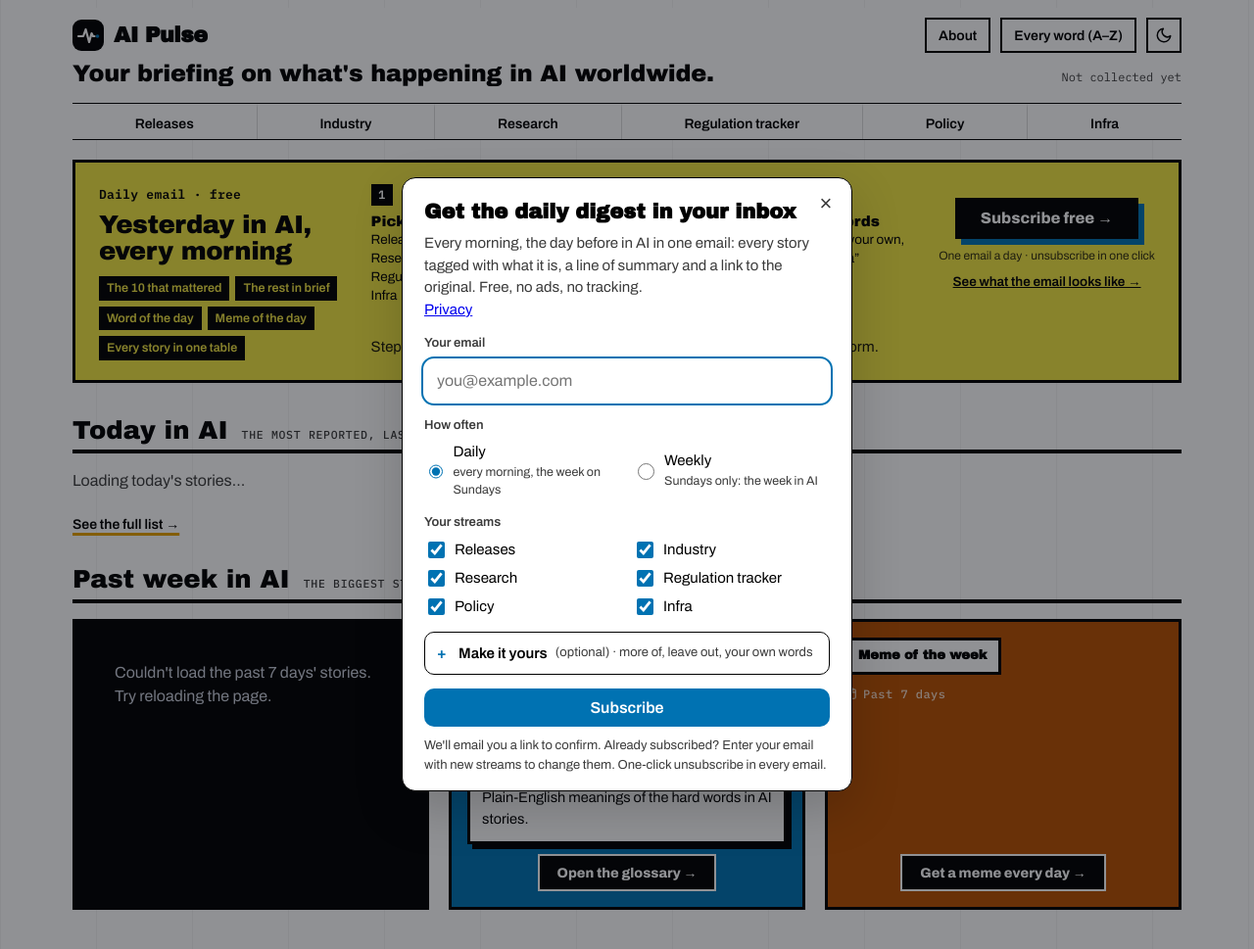
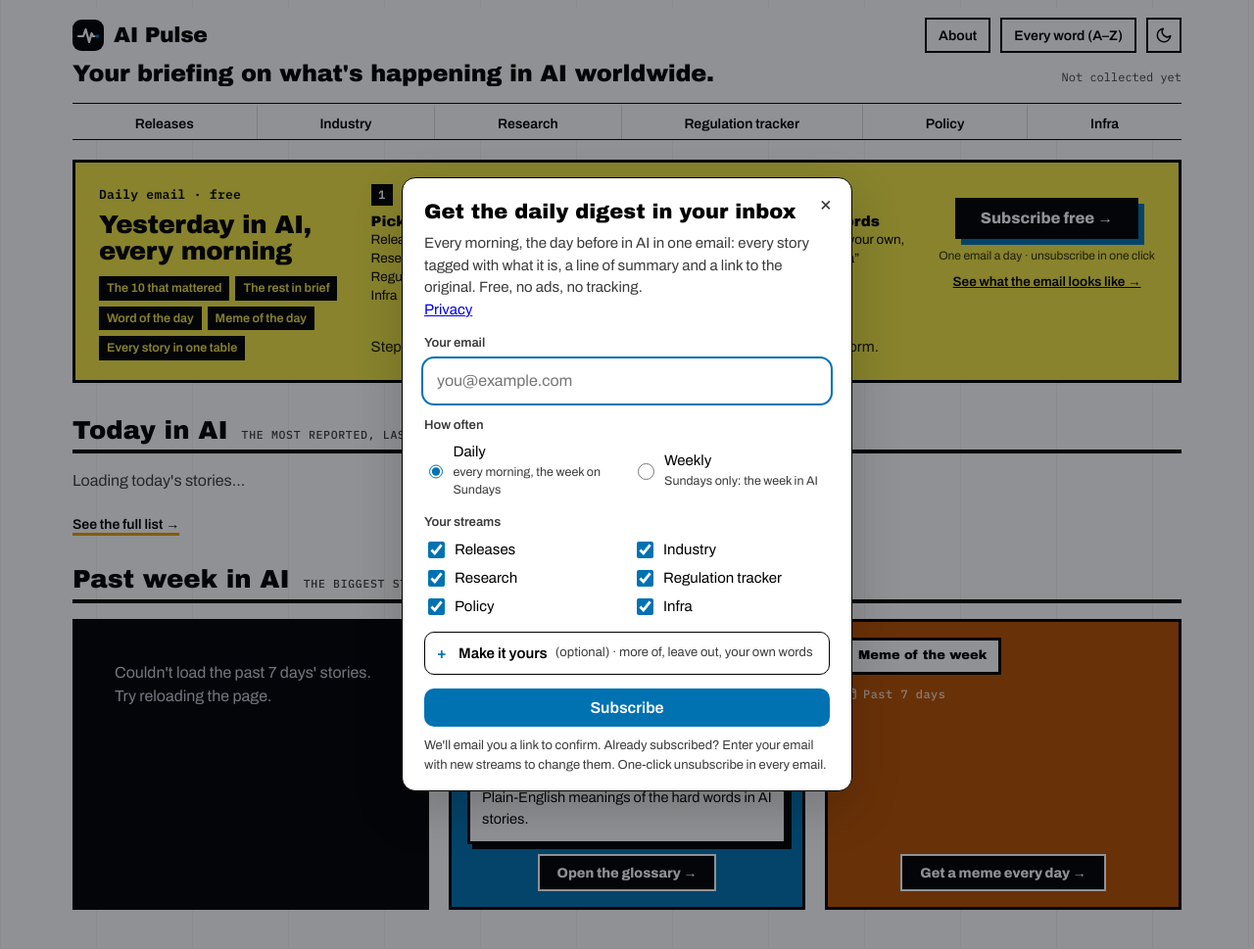
Before and after one commit to shru14/ai-pulse, a Python web app: template templates/index.html in a window 1280 px wide. Shown: the top 969 px of the page at 98% size. Run offline with Jinja, Linux system fonts and the light colour scheme; the template is opened without the code that fills it, so the values that code supplies are empty.

Commit message:
Front page type: no faked bold on Archivo Black headings; meme credit and close button in the page's font
Co-Authored-By: Claude Opus 5.5 <noreply@anthropic.com>

```diff
--- a/templates/index.html
+++ b/templates/index.html
@@ -96,7 +96,7 @@ header.top{position:sticky;top:0;z-index:6;background:var(--bg);height:var(--bar
 .mark circle{fill:var(--accent)}
 @keyframes trace{0%{stroke-dashoffset:44}45%,100%{stroke-dashoffset:0}}
 @media (prefers-reduced-motion: reduce){.mark polyline{animation:none}}
-h1{font-family:var(--display);font-weight:700;font-size:22px;letter-spacing:-.02em;margin:0;line-height:1}
+h1{font-family:var(--display);font-weight:400;font-size:22px;letter-spacing:-.02em;margin:0;line-height:1}
 /* "Daily digest": opens the subscribe panel. The label hides on narrow screens; the icon stays. */
 .subscribe-btn[hidden]{display:none}
 .subscribe-btn{flex:none;height:36px;display:inline-flex;align-items:center;gap:7px;padding:0 12px;border:1px solid var(--line);border-radius:10px;background:var(--surface);color:var(--ink);font:600 14px var(--body);cursor:pointer}
@@ -139,10 +139,10 @@ header.top{gap:10px}
 @media (max-width:480px){.subscribe-btn.cta span{display:inline}.subscribe-btn.cta{width:auto;padding:0 12px}}
 .subscribe{width:min(460px,calc(100vw - 32px));border:1px solid var(--line);border-radius:14px;background:var(--surface);color:var(--ink);padding:22px 22px 16px;box-shadow:0 18px 50px rgba(0,0,0,.18)}
 .subscribe::backdrop{background:rgba(10,12,18,.45)}
-.subscribe h2{font-family:var(--display);font-size:21px;line-height:1.2;margin:0 28px 8px 0}
+.subscribe h2{font-family:var(--display);font-weight:400;font-size:21px;line-height:1.2;margin:0 28px 8px 0}
 .sub-lede{margin:0 0 14px;color:var(--muted);font-size:15px;line-height:1.5}
 .sub-close-form{position:absolute;top:10px;right:10px;margin:0}
-.sub-close{width:32px;height:32px;border:0;border-radius:8px;background:none;color:var(--muted);font-size:22px;line-height:1;cursor:pointer}
+.sub-close{width:32px;height:32px;border:0;border-radius:8px;background:none;color:var(--muted);font-size:22px;line-height:1;cursor:pointer;font-family:var(--body)}
 .sub-close:hover{background:var(--bg);color:var(--ink)}
 .sub-streams{border:0;margin:0 0 14px;padding:0;display:grid;grid-template-columns:1fr 1fr;gap:6px 12px}
 .sub-streams legend{font-size:13px;font-weight:600;color:var(--muted);padding:0;margin-bottom:6px}
@@ -318,6 +318,7 @@ header.top{gap:10px}
 .meme-tile #meme a{display:block;cursor:zoom-in}
 .meme-next{margin:12px 0 0;font-size:13px;line-height:1.4}
 .meme a{word-break:break-word}
+.meme > div > div{font-family:var(--body)!important}  /* the meme block is the email's too (Arial there); here the credit is in the page's type */
 .sub-tile,.gl-tile{display:flex;flex-direction:column;justify-content:space-between;gap:14px;border:0}
 .sub-tile{background:var(--p-email);color:#141925}
 .sub-strip{display:grid;grid-template-columns:minmax(220px,1fr) 2.2fr auto;align-items:center;gap:26px;padding:20px 24px}
@@ -560,7 +561,7 @@ header.top{border-bottom:4px solid var(--ink)}
 .gl-tile{background:#0072B2;color:#FFFFFF}
 .gl-card{border-radius:0;border:3px solid #000;box-shadow:8px 8px 0 #000;color:#000}
 .gl-tile b{font:400 34px/1.05 var(--head)}
-.gl-tile .week-badge b{font:700 13px/1.2 var(--head)}
+.gl-tile .week-badge b,.week-badge b{font:400 13px/1.2 var(--head)}  /* Archivo Black has one weight: bold here would be faked */
 .gl-tile b mark{background:#F0E442}
 .gl-stat{border:3px solid #FFFFFF;border-radius:0}
 .gl-tile .gl-tile-go,.meme-tile .gl-tile-go,.mag-cover .gl-tile-go{min-width:260px;border:2px solid #FFFFFF!important;box-shadow:none!important;
```
